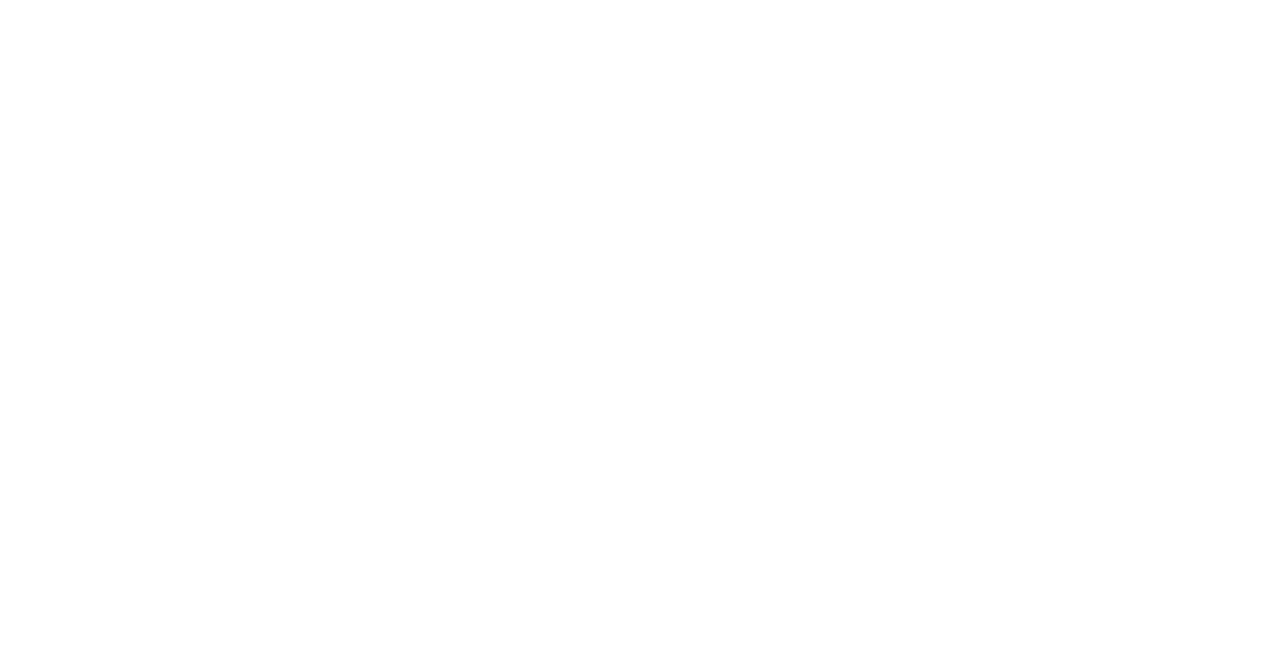
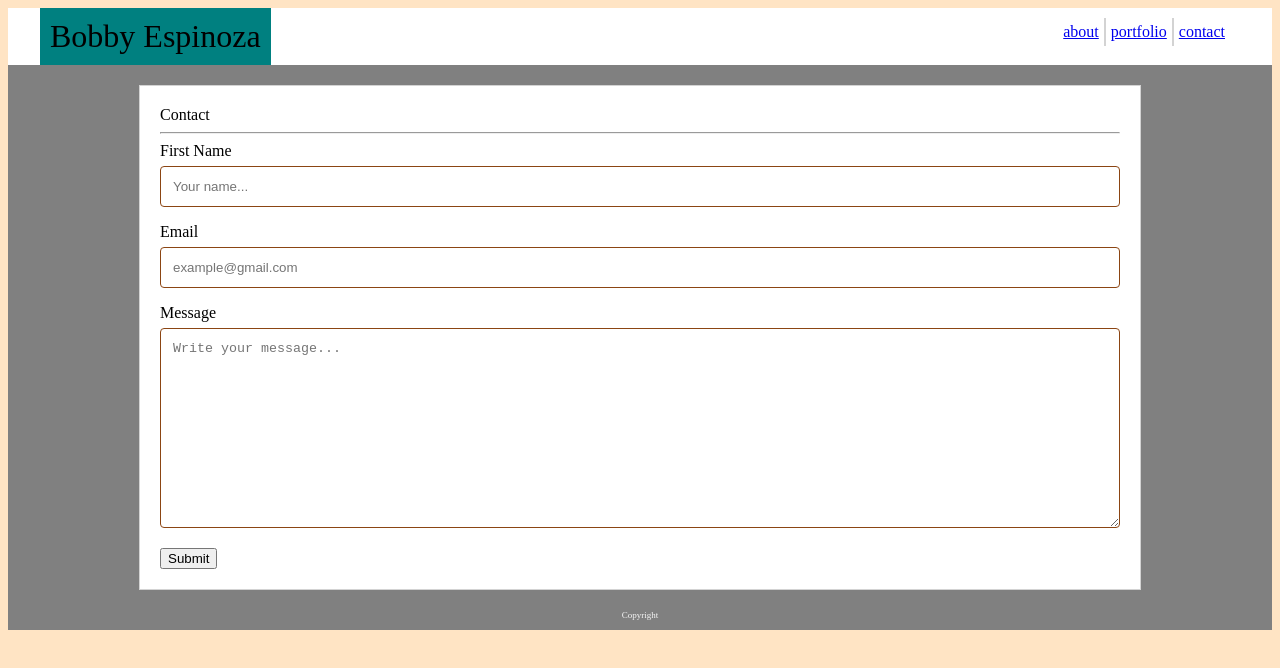
Before and after one commit to bespinoza90/Basic-Portfolio, a plain HTML site: page contact.html in a window 1280 px wide. Drawn offline with Linux system fonts and the light colour scheme.

Commit message:
basic portfolio

```diff
--- a/Assets/css/style.css
+++ b/Assets/css/style.css
@@ -1,18 +1,109 @@
 html{
-    background-color: darkviolet;
+    background-color: bisque;
 }
 body{
-    background-color: firebrick;
+    background-color: gray;
     margin: 50px
     postion: relative;
 }
 img{
     width: 200px;
     float: left;
-    margin: 10px;
+    margin: 5px;
 
 
 }
 .NavTitle {
+    float: left;
+    padding: 10px;
+    background-color: teal;
+    font-size: xx-large;
+    color: white
+    font-family:'Indie Flower', cursive;
+}
+nav {
+    max-width: 1200px;
+    margin: 0 auto;
+}
+
+header {
+    background: white;
+    position: sticky;
+    top: 0;
+    overflow: auto;
 
 }
+ul{
+    float: right;
+    margin: 10px;
+    justify-content: center;
+    color: lightgray;
+}
+
+li {
+    float: left;
+    list-style: none;
+    padding: 5px;
+}
+
+.NavItemSeparator {
+    border-right: 1px solid lightgrey;
+    border-right-width: 2px;
+}
+section {
+    padding: 20px;
+    background: white;
+    max-width: 960px;
+    margin: 20px auto;
+    border: 1px solid lightgrey;
+
+}
+footer {
+
+    background: gray;
+    margin: 20px 0 0 0;
+    border-top: 6px solid rgb(red, green, blue);
+    color: whitesmoke;
+}
+
+span {
+    color: rgb(red, green, blue);
+    justify-content: center;
+}
+
+.CopyrightText {
+    text-align: center;
+    padding-bottom: 10px;
+    font-size: xx-small;
+}
+
+.description {
+    color: gray;
+    font-family: 'Ubuntu Condensed', sans-serif;
+
+}
+input[TYPE=TEXT], select, textarea {
+    width: 100%;
+    padding: 12px;
+    border: 1px solid saddlebrown;
+    border-radius: 4px;
+    box-sizing: border-box;
+    margin-top: 6px;
+    margin-bottom: 16px;
+    resize: vertical;
+}
+h1 {
+    float: left;
+    padding: 10px;
+    background-color: teal;
+    font-size: xx-large;
+    color: white
+    font-family:'Indie Flower', cursive;
+}
+
+.portfoliowrap {
+    height: 300px;
+}
+Photo1 {float: top;
+    height: 10px;
+}
--- a/contact.html
+++ b/contact.html
@@ -0,0 +1,44 @@
+<!DOCTYPE html>
+<html>
+    <head>
+        <title>Contact</title>
+        <meta charset="UTF-8">
+        <link rel="stylesheet" type="text/css" href="Assets/css/style.css">
+    </head>
+    <body>
+        <body>
+            <header>
+                <nav>
+                    <span class="NavTitle">Bobby Espinoza</span>
+                    <ul>
+                        <li class="NavItemSeparator"><a href="portfolio.html">about</a></li>
+                        <li class="NavItemSeparator"><a href="portfolio.html">portfolio</a></li class="NavItemSeparator">
+                        <li> <a href="contact.html"> contact</a></li>
+                    </ul>
+                </nav>
+            </header>
+    </body>
+    <section>
+        <span class="AboutMe">Contact</span>
+        <hr>
+        <div class="container">
+            <form action=".action_page.php">
+                <label for="fname">First Name</label>
+                <input type="text" id="fname" name="firstname" placeholder="Your name...">
+
+                <label for="lname">Email</label>
+                <input type="text" id="lname" name="email" placeholder="example@gmail.com">
+
+                <label for="message">Message</label>
+                <textarea id="message" name="message" placeholder="Write your message..." style="height:200px"></textarea>
+                <input type="submit" value="Submit">
+
+
+            </form>
+
+        </div>
+    </section>
+    <footer>
+        <p class="CopyrightText">Copyright</p>
+    </footer>
+</html>
```
Also changed, not shown: index.html (+17 -8 lines), portfolio.html (+39 -0 lines), Assets/images/baileypepe.jpeg (added), 3 other files.
